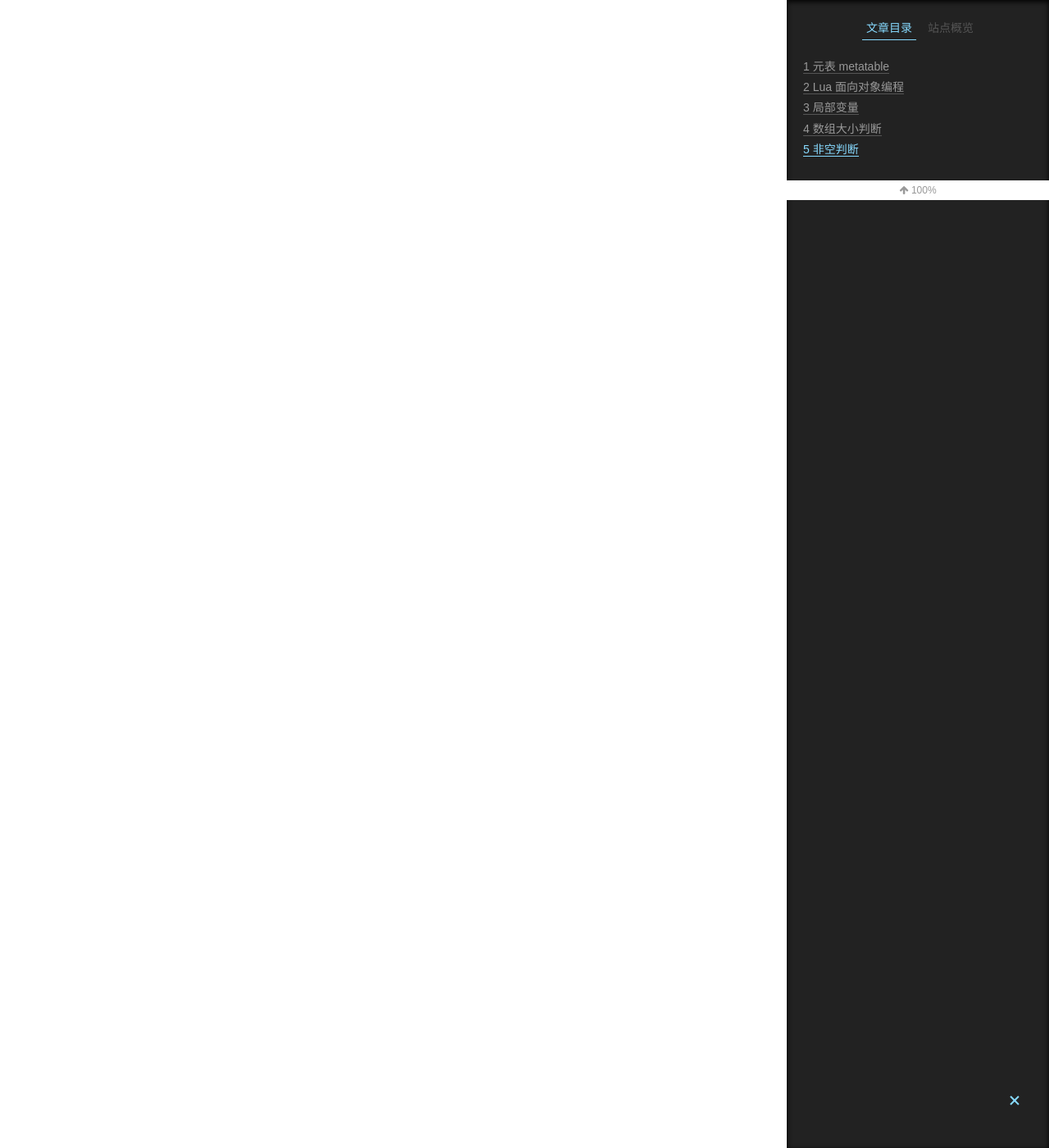
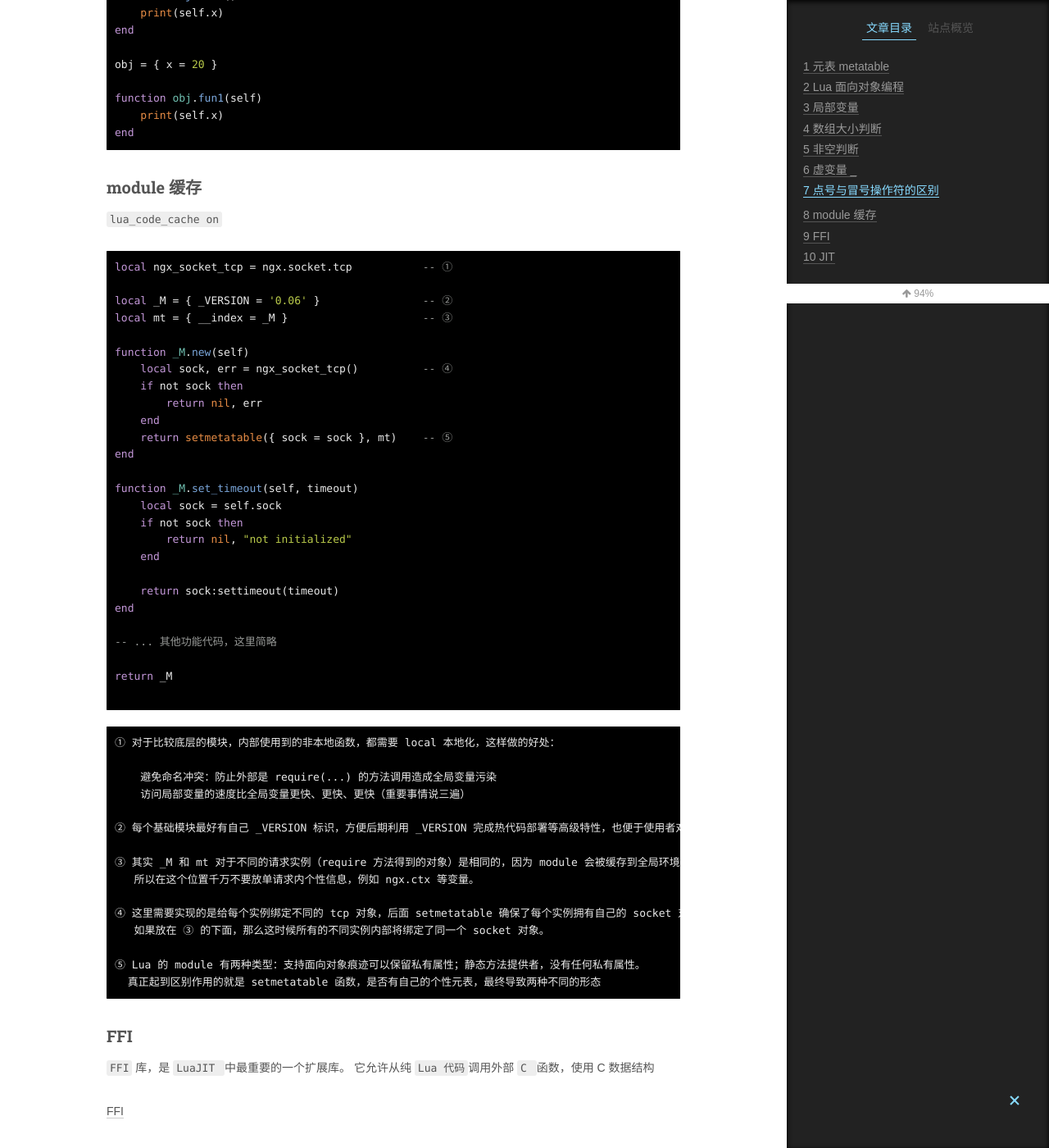
Before and after one commit to landybird/landybird.github.io, a Jekyll site: the page built from _posts/2021-04-29-OpenResty最佳实践笔记(4).md, in a window 1280 px wide and 1400 px high, scrolled down 11050 px. Shown: the whole window at 82% size. Built offline with Jekyll 4.4.1, drawn with Linux system fonts in a browser that asks for light colours; some web fonts are replaced; a script that is not in the unit is left out; comment, search, counter and statistics services are not loaded; some of the changed text lies outside the part shown.

Commit message:
Update 2021-04-29-OpenResty最佳实践笔记(4).md

````diff
--- a/_posts/2021-04-29-OpenResty最佳实践笔记(4).md
+++ b/_posts/2021-04-29-OpenResty最佳实践笔记(4).md
@@ -472,3 +472,132 @@ end
 
 -- 注意：next 指令是不能被 LuaJIT 的 JIT 编译优化，并且 LuaJIT 貌似没有明确计划支持这个指令优化，在不是必须的情况下，尽量少用
 ```
+
+### 虚变量 `_`
+
+来表示丢弃不需要的数值，仅仅起到占位的作用
+
+```lua
+-- test.lua 文件
+local t = {1, 3, 5}
+
+print("all  data:")
+for i,v in ipairs(t) do
+    print(i,v)
+end
+
+print("")
+print("part data:")
+for _,v in ipairs(t) do
+    print(v)
+end
+
+```
+
+
+### 点号与冒号操作符的区别
+
+`冒号`操作会带入一个 `self` 参数，用来代表自己
+
+`点号`操作，只是 `内容` 的展开
+
+```lua
+local str = "abcde"
+print("case 1:", str:sub(1, 2))
+print("case 2:", str.sub(str, 1, 2))
+
+
+--
+
+obj = { x = 20 }
+
+function obj:fun1()
+    print(self.x)
+end
+
+obj = { x = 20 }
+
+function obj.fun1(self)
+    print(self.x)
+end
+```
+
+### module 缓存
+
+`lua_code_cache on`
+
+```lua
+local ngx_socket_tcp = ngx.socket.tcp           -- ①
+
+local _M = { _VERSION = '0.06' }                -- ②
+local mt = { __index = _M }                     -- ③
+
+function _M.new(self)
+    local sock, err = ngx_socket_tcp()          -- ④
+    if not sock then
+        return nil, err
+    end
+    return setmetatable({ sock = sock }, mt)    -- ⑤
+end
+
+function _M.set_timeout(self, timeout)
+    local sock = self.sock
+    if not sock then
+        return nil, "not initialized"
+    end
+
+    return sock:settimeout(timeout)
+end
+
+-- ... 其他功能代码，这里简略
+
+return _M
+
+```
+
+    ① 对于比较底层的模块，内部使用到的非本地函数，都需要 local 本地化，这样做的好处：
+
+        避免命名冲突：防止外部是 require(...) 的方法调用造成全局变量污染
+        访问局部变量的速度比全局变量更快、更快、更快（重要事情说三遍）
+
+    ② 每个基础模块最好有自己 _VERSION 标识，方便后期利用 _VERSION 完成热代码部署等高级特性，也便于使用者对版本有整体意识。
+
+    ③ 其实 _M 和 mt 对于不同的请求实例（require 方法得到的对象）是相同的，因为 module 会被缓存到全局环境中。
+       所以在这个位置千万不要放单请求内个性信息，例如 ngx.ctx 等变量。
+
+    ④ 这里需要实现的是给每个实例绑定不同的 tcp 对象，后面 setmetatable 确保了每个实例拥有自己的 socket 对象，所以必须放在 new 函数中。
+       如果放在 ③ 的下面，那么这时候所有的不同实例内部将绑定了同一个 socket 对象。
+
+    ⑤ Lua 的 module 有两种类型：支持面向对象痕迹可以保留私有属性；静态方法提供者，没有任何私有属性。
+      真正起到区别作用的就是 setmetatable 函数，是否有自己的个性元表，最终导致两种不同的形态
+
+
+### FFI
+
+`FFI` 库，是 `LuaJIT `中最重要的一个扩展库。
+它允许从纯 `Lua 代码`调用外部 `C `函数，使用 C 数据结构
+
+[FFI](https://moonbingbing.gitbooks.io/openresty-best-practices/content/lua/FFI.html)
+
+
+###  JIT
+
+从` OpenResty 1.5.8.1` 版本之后，默认捆绑的 `Lua `解释器就被替换成了` LuaJIT`，而不再是标准 `Lua`
+
+新的解释器多了一个 `JIT`
+
+`LuaJIT` 的运行时环境包括一个用`手写汇编实现的 Lua 解释器`和一个可以`直接生成机器代码的 JIT 编译器`。
+
+
+    LuaJIT 官方的解释：LuaJIT is a Just-In-Time Compilerfor the Lua programming language。
+
+    Lua 代码在被执行之前总是会先被 lfn 成 LuaJIT 自己定义的字节码（Byte Code）
+
+
+    一开始的时候，Lua 字节码总是被 LuaJIT 的解释器解释执行。LuaJIT 的解释器会在执行字节码时同时记录一些运行时的统计信息，比如每个 Lua 函数调用入口的实际运行次数，
+    还有每个 Lua 循环的实际执行次数。当这些次数超过某个预设的阈值时，便认为对应的 Lua 函数入口或者对应的 Lua 循环足够的“热”，这时便会触发 JIT 编译器开始工作。
+
+    JIT 编译器会从热函数的入口或者热循环的某个位置开始尝试编译对应的 Lua 代码路径。编译的过程是把 LuaJIT 字节码先转换成 LuaJIT 自己定义的中间码（IR），
+    然后再生成针对目标体系结构的机器码（比如 x86_64 指令组成的机器码）。
+
+    如果当前 Lua 代码路径上的所有的操作都可以被 JIT 编译器顺利编译，则这条编译过的代码路径便被称为一个“trace”，在物理上对应一个 trace 类型的 GC 对象（即参与 Lua GC 的对象）
````
